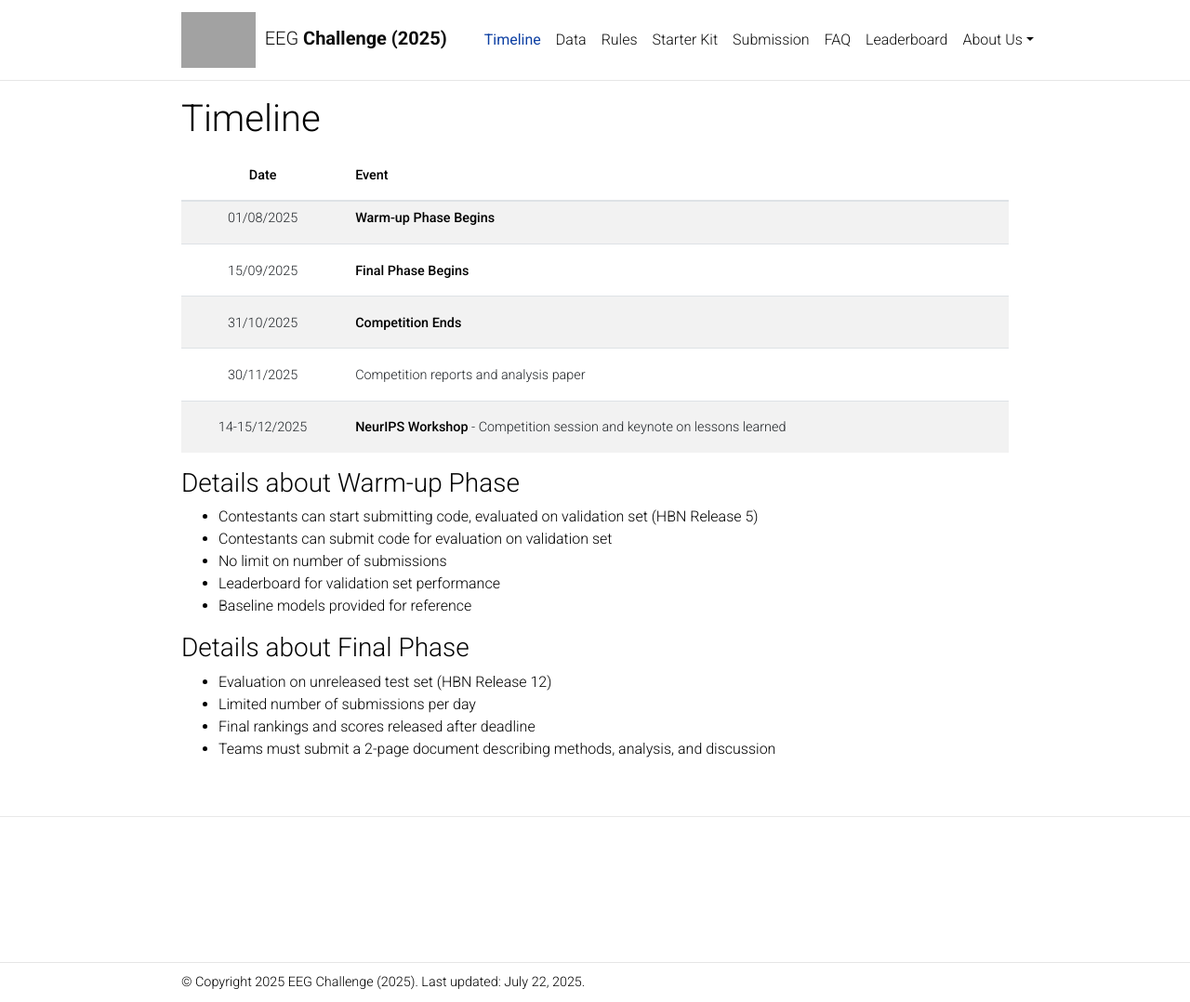
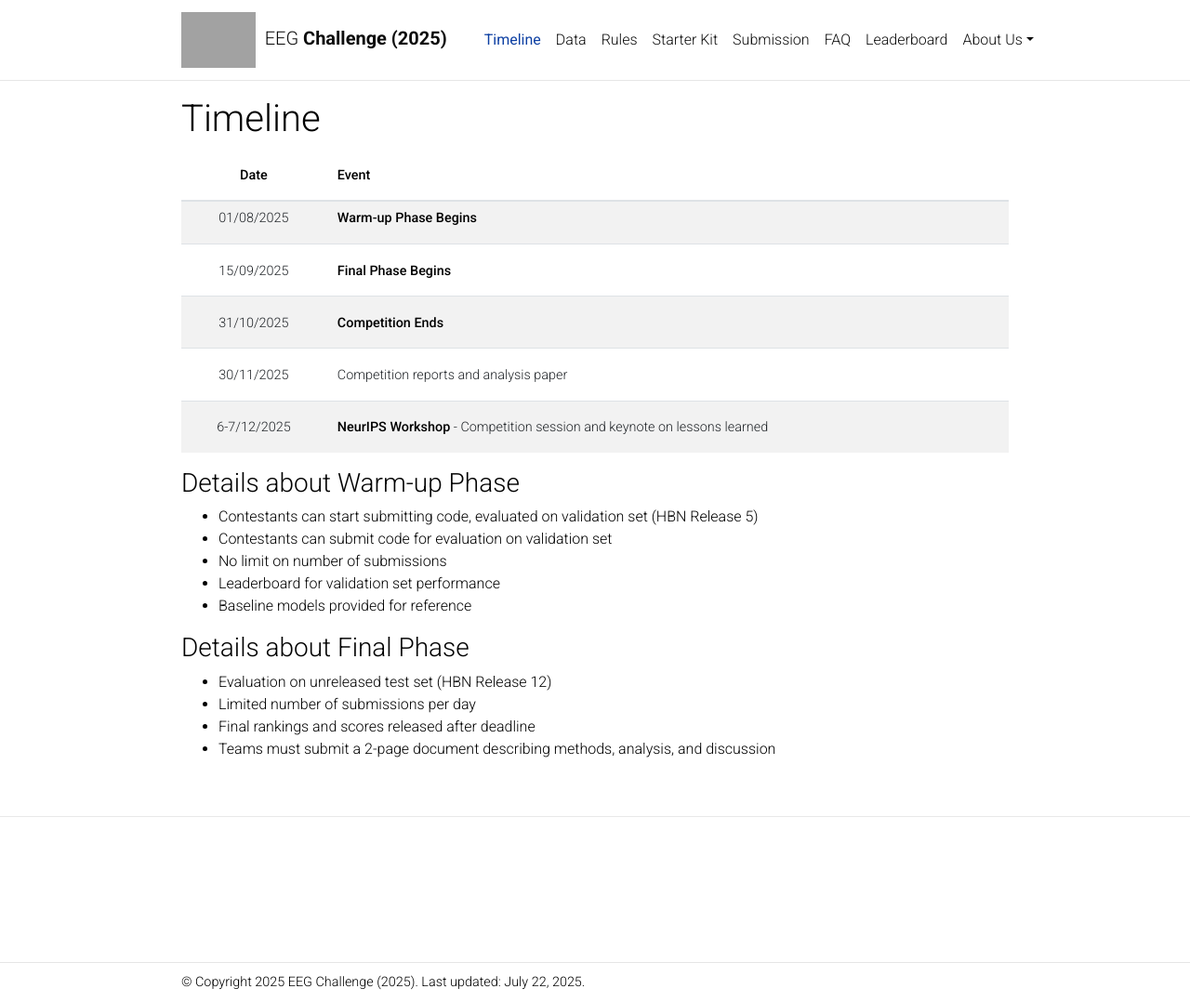
Before and after one commit to urgent-challenge/urgent2024, a Jekyll site: the page built from _pages/timeline.md, in a window 1280 px wide and 1078 px high. Shown: the whole window at 93% size. Built offline with Jekyll 4.4.1, drawn with Linux system fonts in a browser that asks for light colours; comment, search, counter and statistics services are not loaded; a style sheet for code colours, icons or effects is not loaded; grey boxes are pictures that could not be loaded.

Commit message:
Fix workshop date

```diff
--- a/_pages/timeline.md
+++ b/_pages/timeline.md
@@ -14,7 +14,7 @@ nav_order: 2
 | 15/09/2025 | **Final Phase Begins**  |
 | 31/10/2025 | **Competition Ends** |
 | 30/11/2025 | Competition reports and analysis paper |
-| 14-15/12/2025 | **NeurIPS Workshop** - Competition session and keynote on lessons learned |
+| 6-7/12/2025 | **NeurIPS Workshop** - Competition session and keynote on lessons learned |
 {: .table}
 {: .table-striped}
 
```
